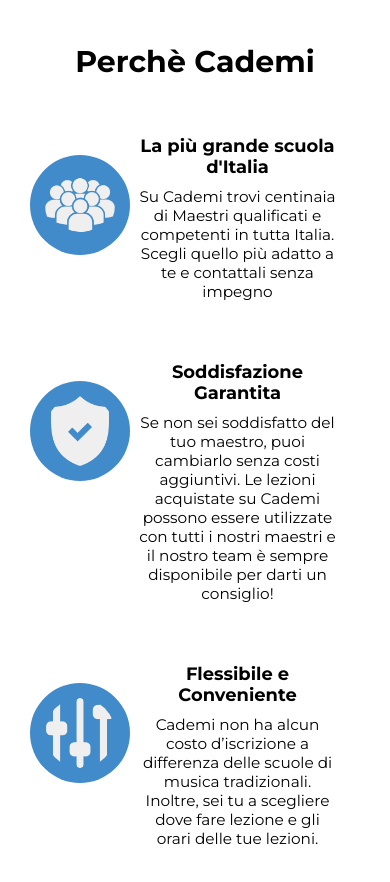
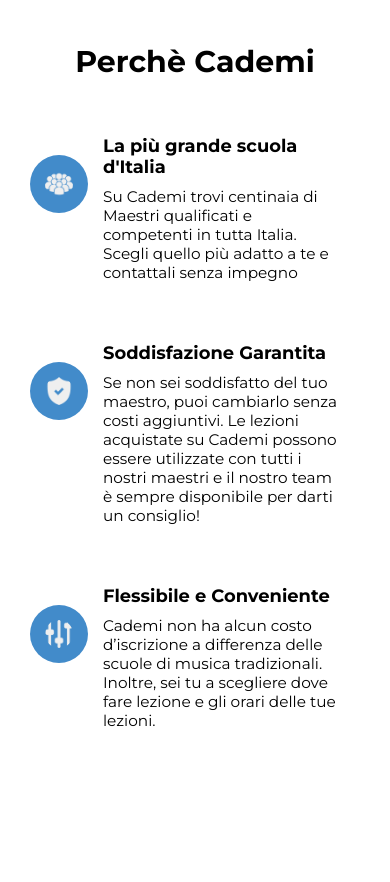
Before and after one commit to zuingo88/html-css-resp-wannabe-12bool, a plain HTML site: page index.html in a window 390 px wide. Shown: the part 1503-2385 px from the top of the page. After the commit the page ends 2288 px from the top, so only its background shows below. Drawn offline with Linux system fonts and the light colour scheme.

Commit message:
update #why

```diff
--- a/css/main.css
+++ b/css/main.css
@@ -86,25 +86,30 @@ img {
   /* BLOCCO STEPS */
   #steps .row img {
     height: 150px;
+    /* margin: auto; */
   }
 
   /* BLOCCO WHY */
   #why .left, #why .right {
+    float: left;
     display: inline-block;
-    float: left;
   }
 
   #why .left {
-    width: 30%;
+    width: 20%;
+    min-width: 65px;
+    max-width: 100px;
     padding-top: 30px;
   }
 
   #why .right {
-    width: 65%;
+    width: 75%;
+    text-align: left;
   }
 
   #why .row img {
-    height: 100px;
+    width: 100%;
+    height: auto;
     padding: 15px;
   }
 
```
